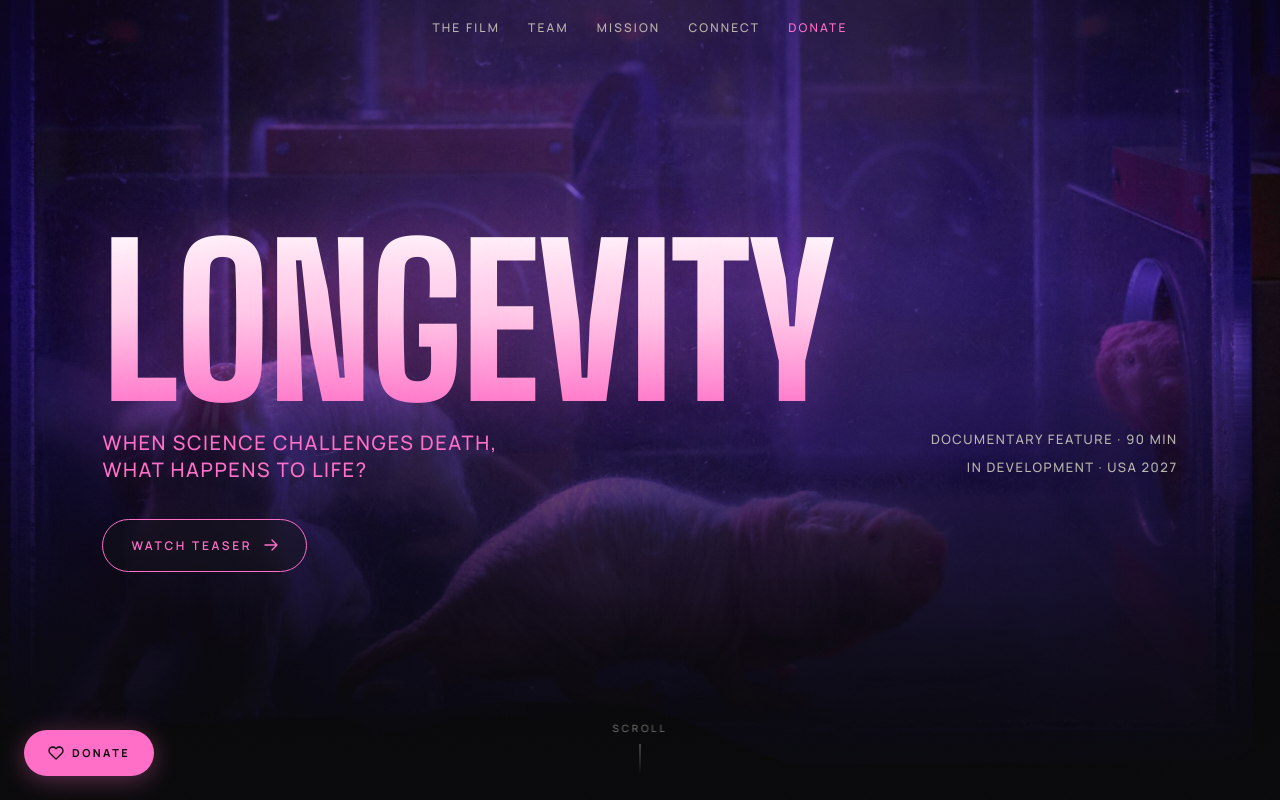
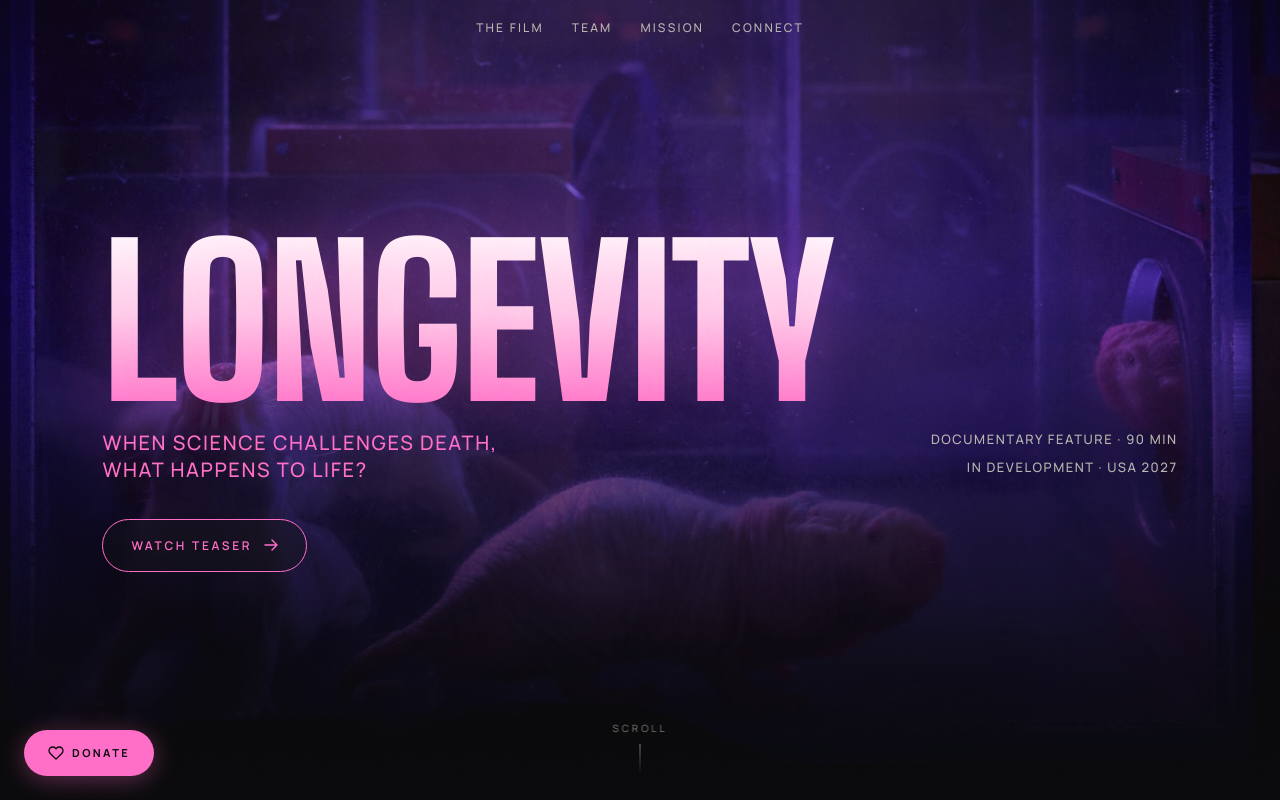
Before and after one commit to juliashay/longevity, a plain HTML site: page index.html in a window 1280 px wide. Shown: the top 800 px of the page. Drawn offline with Linux system fonts and the light colour scheme.

Commit message:
Update index.html

```diff
--- a/index.html
+++ b/index.html
@@ -514,8 +514,6 @@ footer a { color: var(--ink-soft); }
     <li><a href="#team">Team</a></li>
     <li><a href="#mission">Mission</a></li>
     <li><a href="#connect">Connect</a></li>
-    <!-- DONATE NAV LINK — Replace '#' with your PayPal donation URL -->
-    <li><a href="#" class="nav-donate-link" style="color:var(--accent);">Donate</a></li>
   </ul>
 </nav>
 
```
